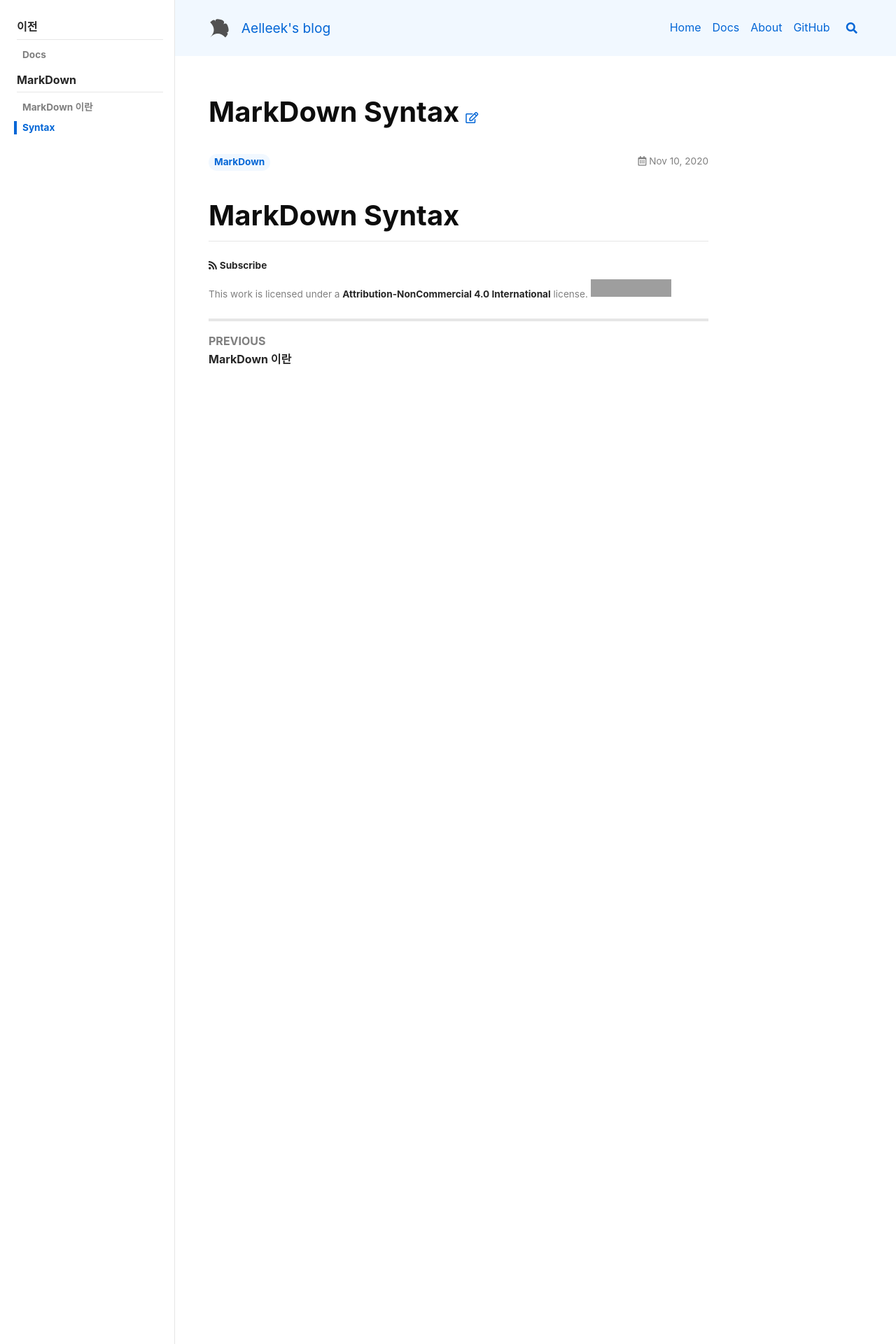
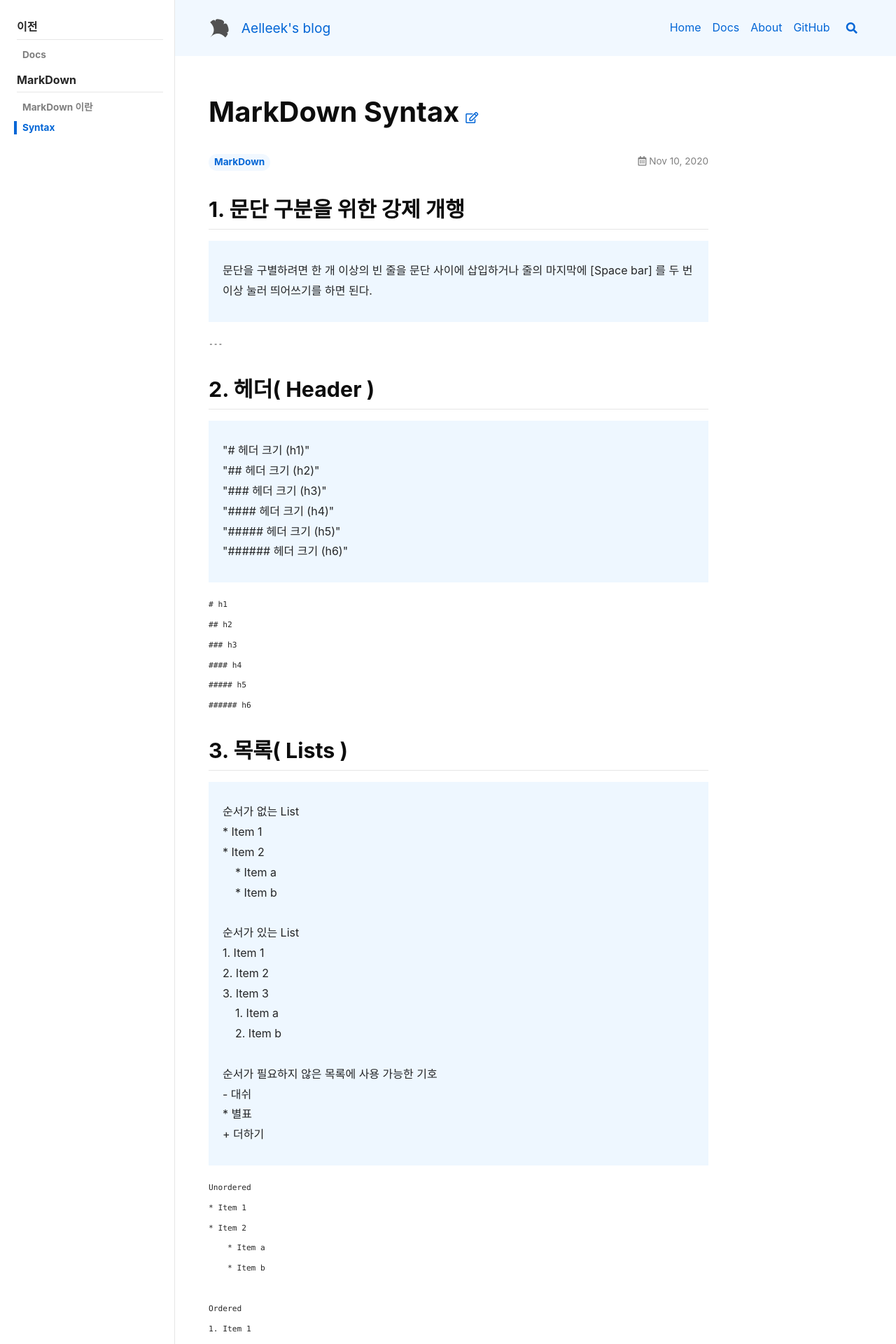
Before and after one commit to Aelleek/aelleek.github.io, a Jekyll site: the page built from documents/MarkDown/_posts/2020-11-10-markdown syntax.md, in a window 1280 px wide. Shown: the top 1920 px of the page at 70% size. Built offline with Jekyll 4.4.1, drawn with Linux system fonts in a browser that asks for light colours; nearby versions of some CDN libraries; some of the changed text lies outside the part shown; grey boxes are pictures that could not be loaded.

Commit message:
Update cumtom.scss and Add markdown syntax.md

````diff
--- a/_sass/custom.scss
+++ b/_sass/custom.scss
@@ -1,3 +1,21 @@
 /* start custom scss snippet */
 
+.blue-div{
+	background-color: #EEF7FF;
+	white-space:pre-wrap;
+	padding-left : 20px;
+	padding-right : 20px;
+	padding-bottom : 30px;
+	margin-bottom : 10px;
+}
+
+.yellow-div{
+	background-color: #FFF9E3;
+	white-space:pre-wrap;
+	padding-left : 20px;
+	padding-right : 20px;
+	padding-bottom : 30px;
+}
+
+
 /* end custom scss snippet */
--- a/documents/MarkDown/_posts/2020-11-10-markdown syntax.md
+++ b/documents/MarkDown/_posts/2020-11-10-markdown syntax.md
@@ -8,4 +8,140 @@ aside:
 tags: MarkDown
 ---
 
-# MarkDown Syntax
+## 1. 문단 구분을 위한 강제 개행
+
+<div class="blue-div">
+문단을 구별하려면 한 개 이상의 빈 줄을 문단 사이에 삽입하거나 줄의 마지막에 [Space bar] 를 두 번 이상 눌러 띄어쓰기를 하면 된다.
+</div>
+
+```Markdown
+---
+```
+
+
+## 2. 헤더( Header )
+
+<div class="blue-div">
+"# 헤더 크기 (h1)"
+"## 헤더 크기 (h2)"
+"### 헤더 크기 (h3)"
+"#### 헤더 크기 (h4)"
+"##### 헤더 크기 (h5)"
+"###### 헤더 크기 (h6)"
+</div>
+
+```Markdown
+# h1
+## h2
+### h3
+#### h4
+##### h5
+###### h6
+```
+
+
+## 3. 목록( Lists )
+
+<div class="blue-div">
+순서가 없는 List
+* Item 1
+* Item 2
+    * Item a
+    * Item b
+
+순서가 있는 List
+1. Item 1
+2. Item 2
+3. Item 3
+    1. Item a
+    2. Item b
+
+순서가 필요하지 않은 목록에 사용 가능한 기호
+- 대쉬
+* 별표
++ 더하기
+</div>
+
+```Markdown
+Unordered
+* Item 1
+* Item 2
+    * Item a
+    * Item b
+
+Ordered
+1. Item 1
+2. Item 2
+3. Item 3
+    1. Item a
+    1. Item b
+```
+
+
+## 4. 강조( Emphasis )
+
+<div class="blue-div">
+- 이텔릭체는 *별표(asterisks)* 를 사용한다.
+- 두껍게는 **별표(asterisks)** 를 사용한다.
+- ***이텔릭체*와 두껍게**를 같이 사용할 수 있다.
+- 취소선은 ~~물결표시(tilde)~~를 사용한다.
+- <u>밑줄</u>은 `<u>  </u>`를 사용한다.
+</div>
+
+- 이텔릭체는 *별표(asterisks)* 를 사용한다.
+- 두껍게는 **별표(asterisks)** 를 사용한다.
+- ***이텔릭체*와 두껍게**를 같이 사용할 수 있다.
+- 취소선은 ~~물결표시(tilde)~~를 사용한다.
+- <u>밑줄</u>은 `<u>  </u>`를 사용한다.
+
+
+## 5. 이미지( Images )
+
+<div class="blue-div">
+- 이미지의 파일경로.
+image의 파일경로는 작성한 파일이 위치한 폴더부터 접근한다. 또는 상위의 폴더부터 접근한다?
+markdown syntax 파일은 MarkDown/_posts 폴더에 있고 이미지는 MarkDown/assets 폴더에 있는데
+_posts 라는 특별한 폴더에 있기 때문에 MarkDown 폴더에서부터 assets에 접근하는 것인지 확인해 볼 것.
+
+- 이미지의 크기.
+이미지의 크기는 px 단위로 지정해 줄 수 있는데, width와 height 둘중 하나의 값을 높게 설정한다고 하더라도 더 작은 크기에 비례하여 사진이 출력된다.
+
+- 이미지의 위치.
+이미지를 연속으로 출력하는 경우, 두 이미지의 width 값이 100%가 넘지 않는다면 같은 라인에 출력된다.
+CSS는 별도...?
+</div>
+
+```Markdown
+![테스트 이미지2](assets/testImg2.jpg){:width:"800px" height="500px"}
+![테스트 이미지3](assets/testImg3.jpeg){:width:"200px" height="200px"}
+![테스트 이미지](assets/testImg.jpeg){:width:"400px" height="400px"}
+```
+
+
+![테스트 이미지2](assets/testImg2.jpg){:width:"800px" height="500px"}
+![테스트 이미지3](assets/testImg3.jpeg){:width:"200px" height="200px"}
+![테스트 이미지](assets/testImg.jpeg){:width:"400px" height="400px"}
+
+
+## 6. 하이퍼 링크( Links )
+
+
+## 7. 코드 블록( Code Blocks )
+
+
+## 8. 인용 상자( BlockQuotes )
+
+
+## 9. 테이블( Tables )
+
+
+## 10. 체크 박스( Task Lists )
+
+
+## 11. 인라인 코드( Inline code )
+
+
+## 12. 수평선 ( hr )
+
+
+## 13. 탈출 문자( Backslash Escapes )
````
Also changed, not shown: documents/GitHub Blog/_posts/2020-11-09-Start GitHub Blog.md (+32 -0 lines), documents/MarkDown/assets/testImg.jpeg (added), documents/MarkDown/assets/testImg2.jpg (added), documents/MarkDown/assets/testImg3.jpeg (added), 1 other file.
